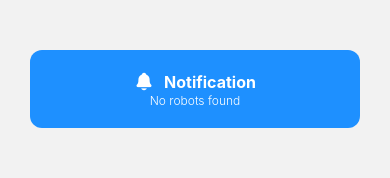
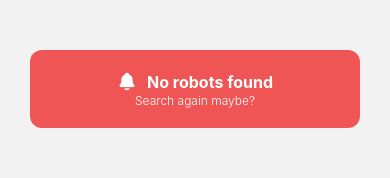
Before and after one commit to alegro91/Control-system-for-omnidrive-robot, a React Native app in the folder client/: screen /NetworkScanner in a window 390 px wide. Shown: the top 178 px of the page. Built offline with nearby package versions, Linux system fonts and the light colour scheme; no server answers; what expo-notifications would draw is missing.

Commit message:
Notification component now has custom color parameter

```diff
--- a/client/src/components/NetworkScanner/index.js
+++ b/client/src/components/NetworkScanner/index.js
@@ -336,9 +336,15 @@ function NetworkScanner() {
         visible={isLoading}
       />
       <Notification
-        header={"Notification"}
-        message={"No robots found"}
-        visible={!isLoading && robotData.length === 0}
+        header={"No robots found"}
+        message={"Search again maybe?"}
+        visible={!isLoading && robotData.length === 0 && scanStatus === "idle"}
+        color={"#F05555"}
+      />
+      <Notification
+        header={"mDNS Search"}
+        message={"Searching for robots..."}
+        visible={scanStatus === "scanning"}
       />
       <ErrorModal
         selectedError={selectedError}
--- a/client/src/components/Notification/index.js
+++ b/client/src/components/Notification/index.js
@@ -9,7 +9,7 @@ import {
 } from "react-native";
 import { Ionicons } from "@expo/vector-icons";
 
-const Notification = ({ header, message, visible }) => {
+const Notification = ({ header, message, visible, color }) => {
   const notificationAnim = useRef(new Animated.Value(-100)).current;
 
   useEffect(() => {
@@ -46,7 +46,7 @@ const Notification = ({ header, message, visible }) => {
       <View
         style={{
           width: "100%",
-          backgroundColor: "#1E90FF",
+          backgroundColor: color || "#1E90FF",
           borderRadius: 12,
         }}
       >
```
